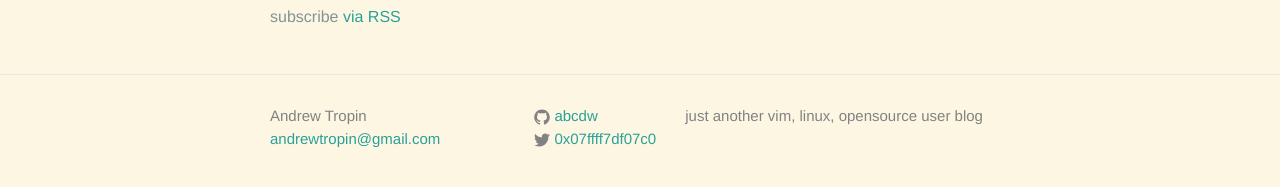
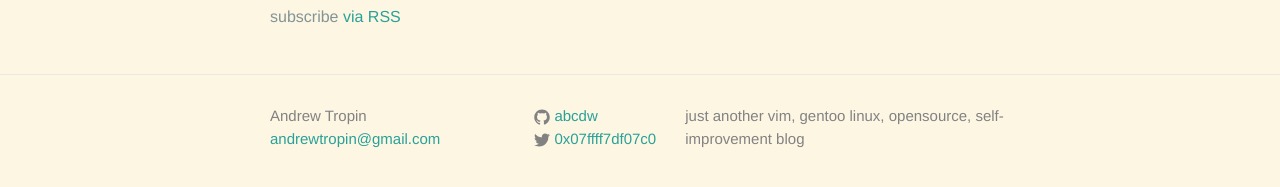
Before and after one commit to rednotes/rednotes.github.io, a Jekyll site: the page built from index.html, in a window 1280 px wide. Shown: the part 544-731 px from the top of the page. Built offline with Jekyll 4.4.1, drawn with Linux system fonts in a browser that asks for light colours; Markdown is read by kramdown in place of the engine named in the settings.

Commit message:
Change description

```diff
--- a/_config.yml
+++ b/_config.yml
@@ -2,7 +2,7 @@
 title: rednot.es
 email: andrewtropin@gmail.com
 description: > # this means to ignore newlines until "baseurl:"
-    just another vim, linux, opensource user blog
+    just another vim, gentoo linux, opensource, self-improvement blog
 baseurl: "" # the subpath of your site, e.g. /blog/
 url: "http://rednot.es" # the base hostname & protocol for your site
 twitter_username: '0x07ffff7df07c0'
@@ -18,5 +18,5 @@ redcarpet:
 gems:
   - jemoji
   - jekyll-sitemap
-  - jekyll-mentions
+  # - jekyll-mentions
   - jekyll-redirect-from
```
